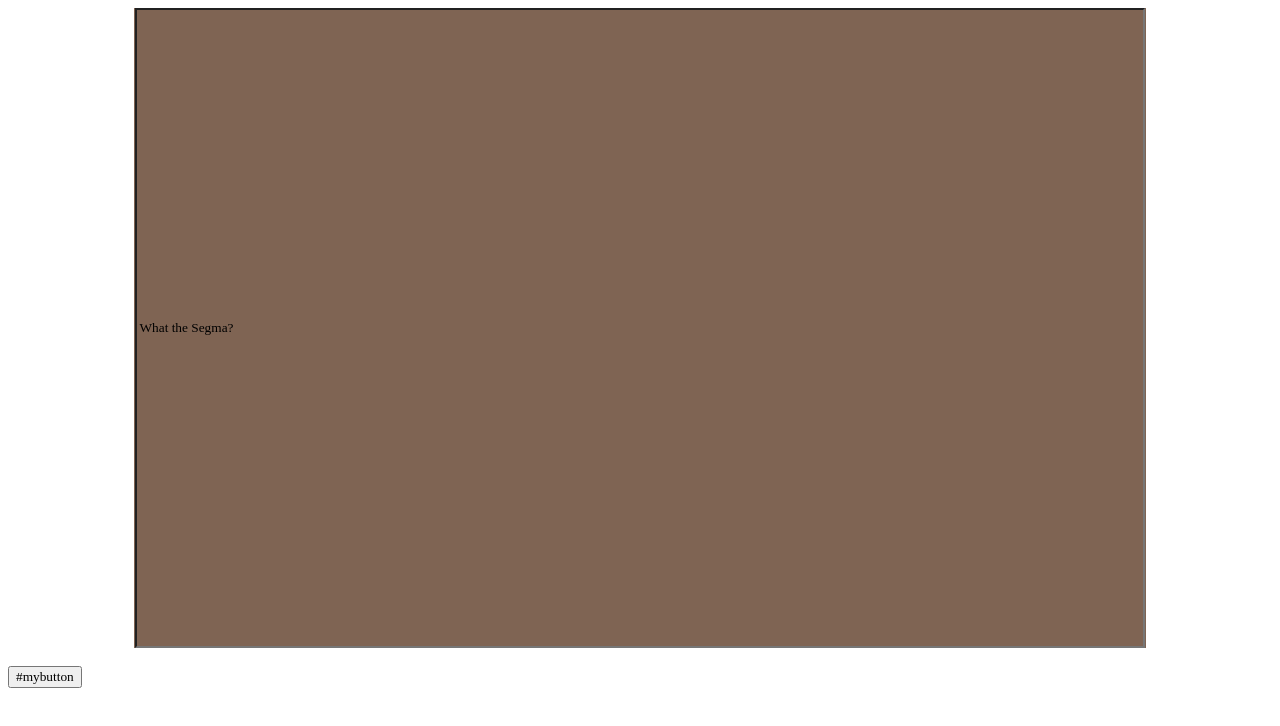
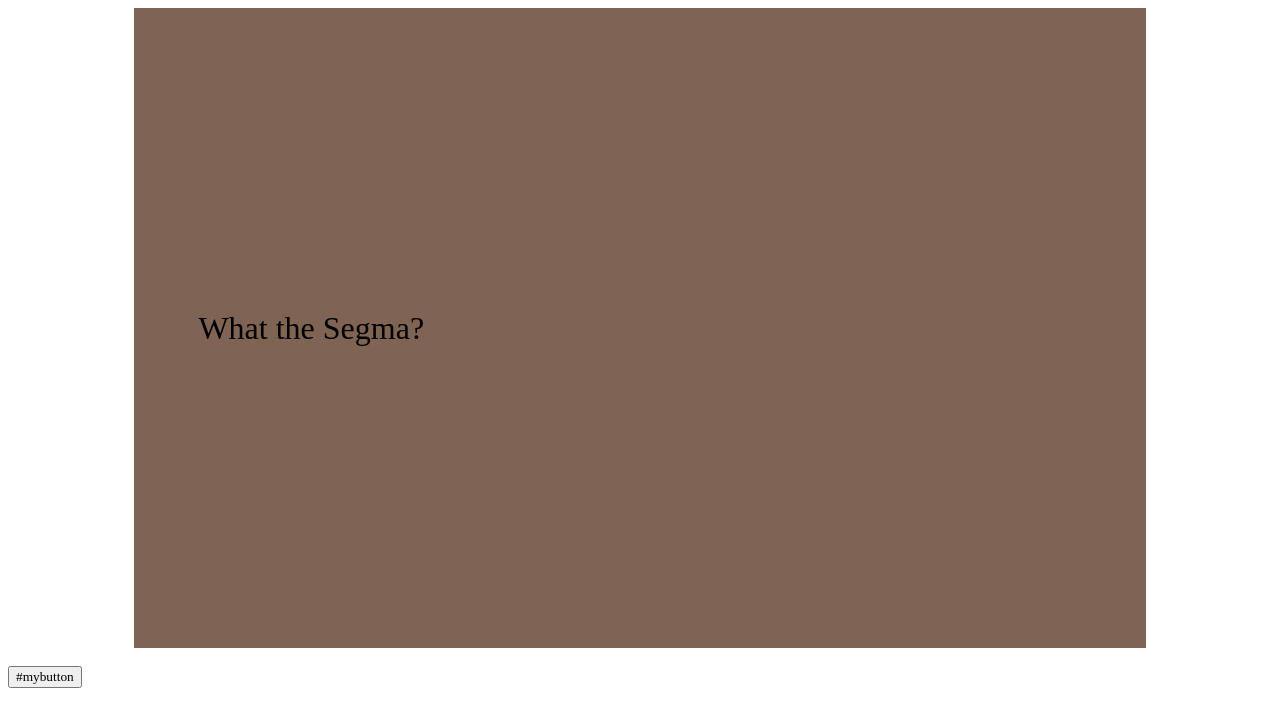
Before and after one commit to TheWelcomer/MorphSeg, a SvelteKit app in the folder frontend/: page /showcase in a window 1280 px wide. Shown: the top 726 px of the page. Built offline with nearby package versions, Linux system fonts and the light colour scheme; a web font is replaced by a local one.

Commit message:
word cut animation

```diff
--- a/frontend/src/routes/showcase/CuttingBoard.svelte
+++ b/frontend/src/routes/showcase/CuttingBoard.svelte
@@ -9,8 +9,7 @@
   let words = $state(splitWords(input));
 
   function splitWords(text) {
-    return text.split(" ")
-               .map(word=>word + " ");
+    return text.replace(/\s/g, " ").split(" ");
   }
 
   function segment(text) {
@@ -27,13 +26,13 @@
 
 <div id=cutting-board>
   {#if stage == Stage.BEFORE}
-    <input id=cutting-board-input bind:value={input} />
+    <div id=cutting-board-input bind:innerText={input} contenteditable=true />
   {:else if stage == Stage.WORDS}
     <div id="word-container">
       {#each words as word}
         <span class="word">
           {word}
-        </span>
+        </span>&nbsp<span class="word-spacer" />
       {/each}
     </div>
   {/if}
@@ -50,10 +49,27 @@
 
   #word-container {
     width: 100%;
+    margin: 2em;
   }
 
   .word {
     display: inline-block;
     background-color: blue;
   }
+
+  .word-spacer {
+    animation: 1s ease-out 0.2s 1 both expand;
+    animation-iteration-count: 1;
+    background-color: red;
+    display: inline-block;
+  }
+
+  @keyframes expand {
+    from {
+      width: 0em;
+    }
+    to {
+      width: 1em;
+    }
+  }
 </style>
--- a/frontend/src/routes/showcase/style.css
+++ b/frontend/src/routes/showcase/style.css
@@ -11,9 +11,16 @@
     width: 80%;
     margin: auto;
 }
+
+#cutting-board * {
+    font-size: 4vh;
+}
+
 #cutting-board-input {
+    margin: 2em;
     background-color: transparent;
-    height: 99%;
-    width: 99%;
-    margin: auto;
+    height: 100%;
+    width: 100%;
+    display: flex;
+    align-items: center;
 }
```
